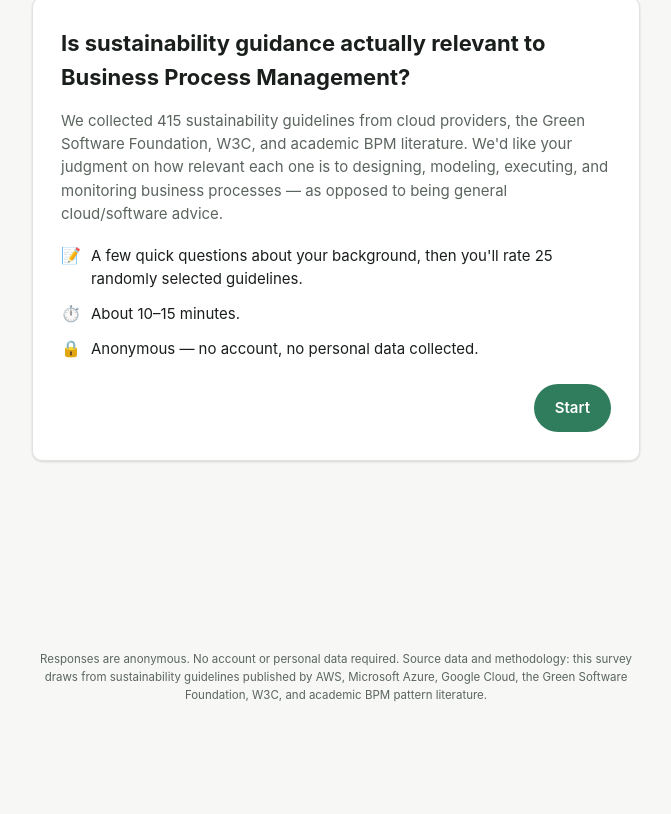
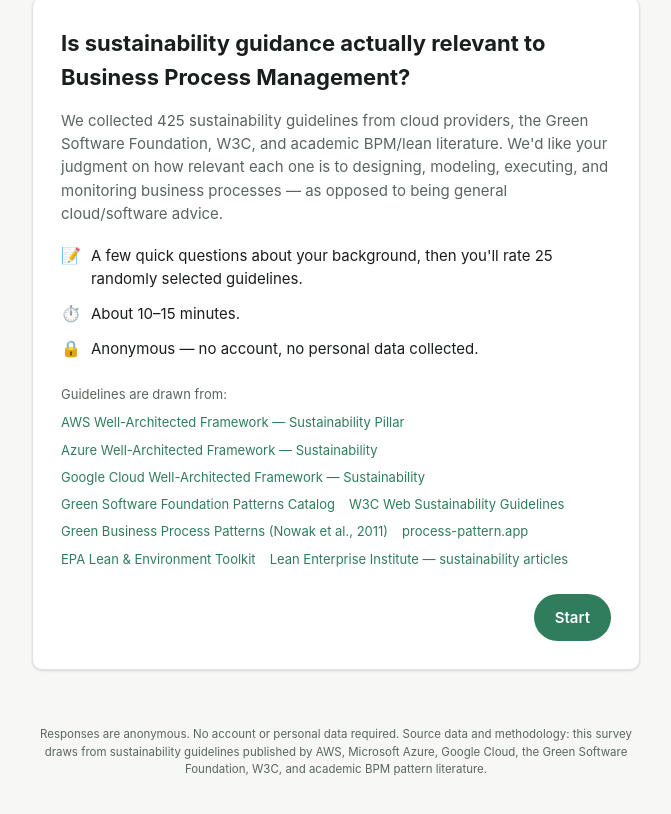
Before and after one commit to nyuuyn/green-bpm-survey, a website: page index.html in a window 1280 px wide. Shown: the part 56-870 px from the top of the page, without its empty margins (304-975 px from the left). Before the commit the page ends 800 px from the top, so only its background shows below. Drawn offline with Linux system fonts and the light colour scheme.

Commit message:
Link each guideline source's main page on the start screen
Fixes #3 — the intro screen described the sources in prose but never linked
to them. Adds a GUIDELINE_SOURCES list (one entry per data.json `source`,
including the two publishers behind "lean") rendered as links under the
existing intro facts. Also refreshed the stale "415 guidelines" count to 425.

Co-Authored-By: Claude Sonnet 5 <noreply@anthropic.com>

```diff
--- a/app.js
+++ b/app.js
@@ -44,6 +44,18 @@ const EXPERIENCE_OPTIONS = [
   "Practitioner, 2-5 years",
   "Practitioner, 5+ years",
   "Prefer not to say",
+];
+
+const GUIDELINE_SOURCES = [
+  { label: "AWS Well-Architected Framework — Sustainability Pillar", url: "https://docs.aws.amazon.com/wellarchitected/latest/sustainability-pillar/sustainability-pillar.html" },
+  { label: "Azure Well-Architected Framework — Sustainability", url: "https://learn.microsoft.com/en-us/azure/well-architected/sustainability/" },
+  { label: "Google Cloud Well-Architected Framework — Sustainability", url: "https://cloud.google.com/architecture/framework/sustainability" },
+  { label: "Green Software Foundation Patterns Catalog", url: "https://patterns.greensoftware.foundation/" },
+  { label: "W3C Web Sustainability Guidelines", url: "https://www.w3.org/TR/web-sustainability-guidelines/" },
+  { label: "Green Business Process Patterns (Nowak et al., 2011)", url: "https://www.iaas.uni-stuttgart.de/publications/INPROC-2011-65-Green_Business_Process_Patterns_web.pdf" },
+  { label: "process-pattern.app", url: "https://process-pattern.app/" },
+  { label: "EPA Lean & Environment Toolkit", url: "https://www.epa.gov/sustainability/lean-environment-toolkit-preface" },
+  { label: "Lean Enterprise Institute — sustainability articles", url: "https://www.lean.org/the-lean-post/articles/how-lean-can-help-you-go-green/" },
 ];
 
 const ROLE_OPTIONS = [
@@ -122,14 +134,22 @@ function renderIntro() {
     el("div", { class: "card" }, [
       el("h1", {}, "Is sustainability guidance actually relevant to Business Process Management?"),
       el("p", { class: "intro-lead" },
-        "We collected 415 sustainability guidelines from cloud providers, the Green Software " +
-        "Foundation, W3C, and academic BPM literature. We'd like your judgment on how relevant " +
+        "We collected 425 sustainability guidelines from cloud providers, the Green Software " +
+        "Foundation, W3C, and academic BPM/lean literature. We'd like your judgment on how relevant " +
         "each one is to designing, modeling, executing, and monitoring business processes — as " +
         "opposed to being general cloud/software advice."),
       el("ul", { class: "intro-facts" }, [
         el("li", {}, [el("span", { class: "ico" }, "📝"), el("span", {}, `A few quick questions about your background, then you'll rate ${SAMPLE_SIZE} randomly selected guidelines.`)]),
         el("li", {}, [el("span", { class: "ico" }, "⏱️"), el("span", {}, "About 10–15 minutes.")]),
         el("li", {}, [el("span", { class: "ico" }, "🔒"), el("span", {}, "Anonymous — no account, no personal data collected.")]),
+      ]),
+      el("div", { class: "intro-sources" }, [
+        el("p", { class: "intro-sources-label" }, "Guidelines are drawn from:"),
+        el("ul", { class: "source-list" },
+          GUIDELINE_SOURCES.map((s) =>
+            el("li", {}, el("a", { class: "ref-link", href: s.url, target: "_blank", rel: "noopener" }, s.label))
+          )
+        ),
       ]),
       el("div", { class: "btn-row" }, [
         el("span"),
--- a/style.css
+++ b/style.css
@@ -123,6 +123,18 @@ h2 { font-size: 19px; margin: 0 0 4px; line-height: 1.35; }
 }
 .intro-facts li { display: flex; gap: 10px; align-items: baseline; }
 .intro-facts .ico { font-size: 16px; }
+
+.intro-sources { margin-bottom: 24px; }
+.intro-sources-label { font-size: 13px; color: var(--text-muted); margin: 0 0 6px; }
+.source-list {
+  list-style: none;
+  padding: 0;
+  margin: 0;
+  display: flex;
+  flex-wrap: wrap;
+  gap: 4px 14px;
+}
+.source-list .ref-link { margin-bottom: 0; }
 
 fieldset {
   border: none;
```
